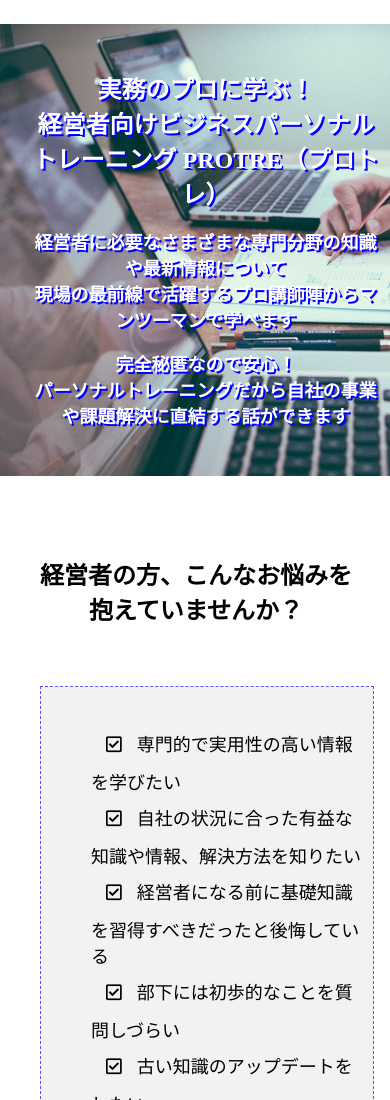
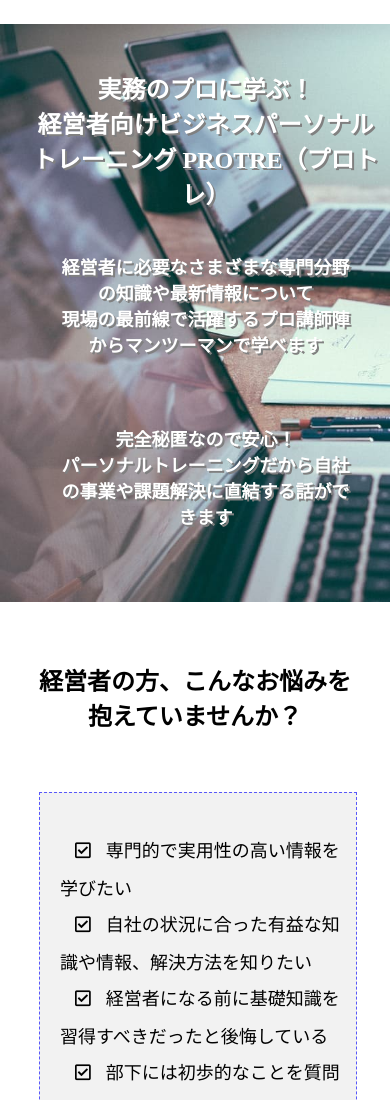
Before and after one commit to auroraark/production, a plain HTML site: page index.html in a window 390 px wide. Shown: the top 1100 px of the page. Drawn offline with Linux system fonts and the light colour scheme.

Commit message:
Update protre_styles.css

```diff
--- a/css/protre_styles.css
+++ b/css/protre_styles.css
@@ -553,12 +553,13 @@
 
 	.top-text h1{
 		font-size:24px;
-		text-shadow: 2px 2px blue;
+		text-shadow: 2px 2px grey;
 	}
 
 	.top-text h3{
 		font-size:18px;
-		text-shadow: 2px 2px blue;
+		text-shadow: 2px 2px grey;
+		padding:25px;
 	}
 
 
@@ -566,9 +567,17 @@
 
 	/* お悩み */
 
+	.onayami-wrapper{
+		padding: 20px;
+	}
+
 	.onayamis{
-		width: 100%;
+		width: 95%;
 		margin:0 auto 50px;
+	}
+
+	.onayamis ul{
+		padding-left: 10px;
 	}
 
 	.onayami-text{
```
